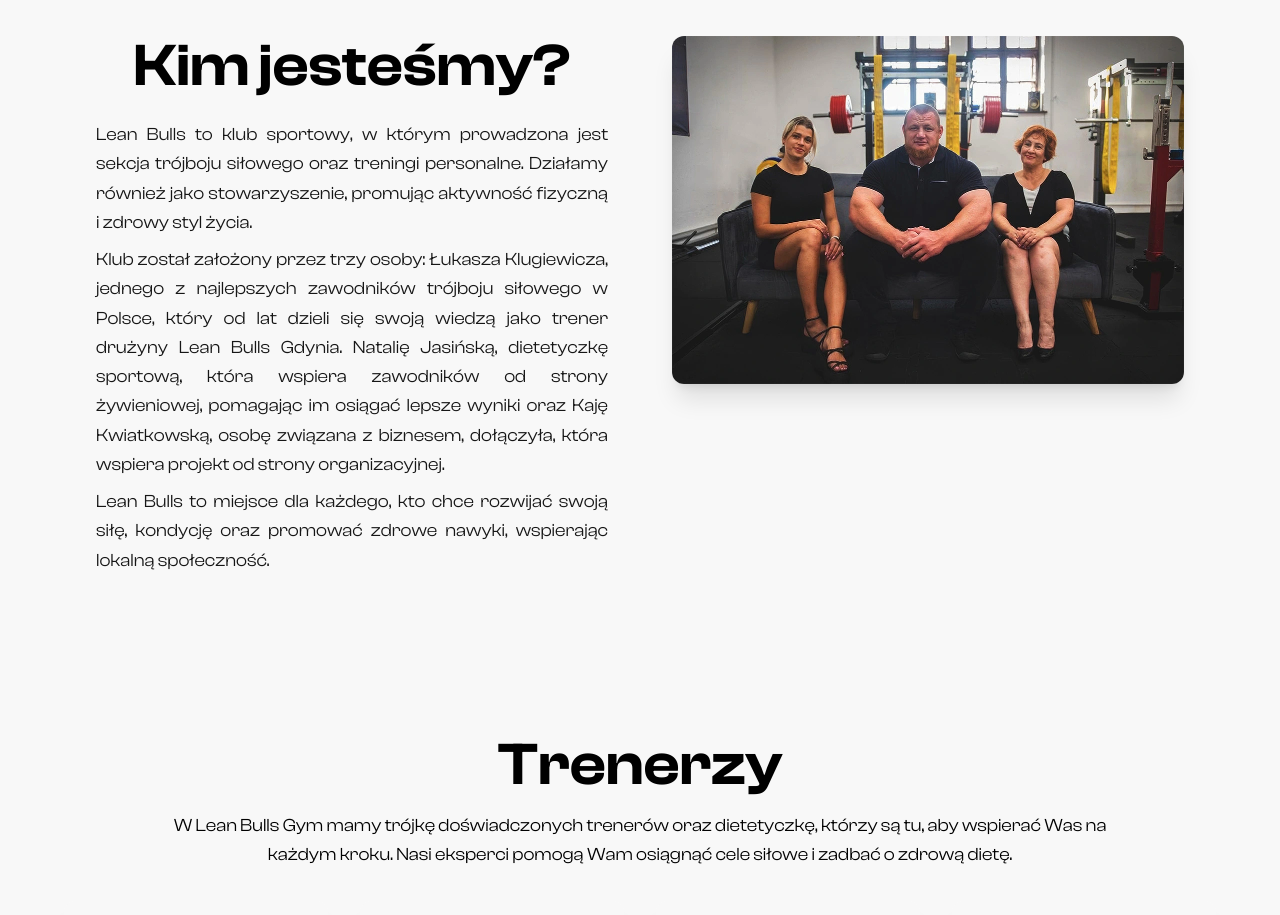
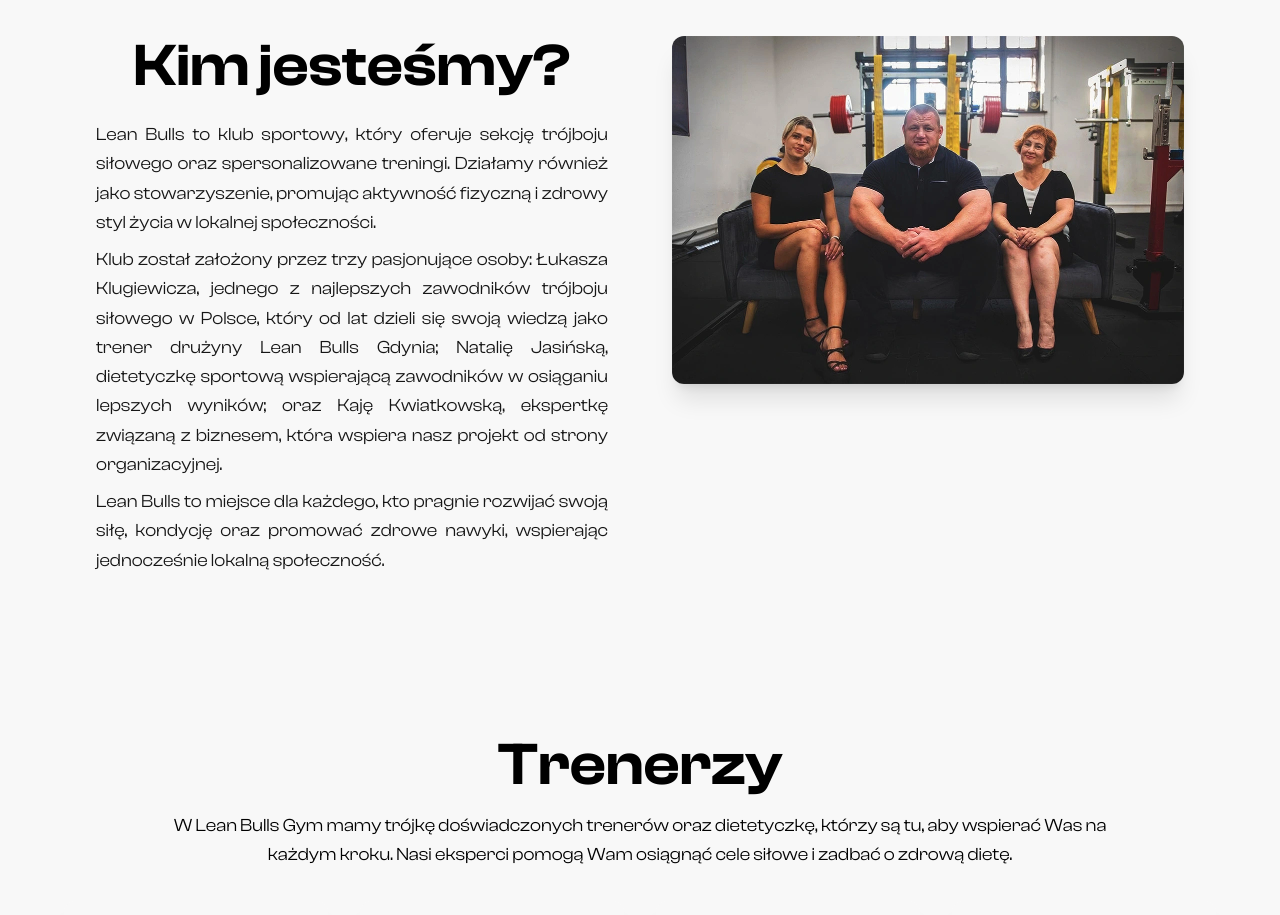
Before and after one commit to 66HEX/lean-bulls-gym, a React (Vite) app: page / in a window 1280 px wide. Shown: the part 860-1775 px from the top of the page. Built offline with nearby package versions, Linux system fonts and the light colour scheme.

Commit message:
Update AboutSection.tsx

```diff
--- a/src/components/AboutSection/AboutSection.tsx
+++ b/src/components/AboutSection/AboutSection.tsx
@@ -13,13 +13,18 @@
                         Kim jesteśmy?
                     </h2>
                     <p className="text-justify text-hexblack font-ClashDisplay text-lg leading-relaxed">
-                        Lean Bulls to klub sportowy, w którym prowadzona jest sekcja trójboju siłowego oraz treningi personalne. Działamy również jako stowarzyszenie, promując aktywność fizyczną i zdrowy styl życia.
+                        Lean Bulls to klub sportowy, który oferuje sekcję trójboju siłowego oraz spersonalizowane treningi. Działamy również jako stowarzyszenie, promując aktywność fizyczną i zdrowy styl życia w lokalnej społeczności.
                     </p>
                     <p className="text-justify text-hexblack font-ClashDisplay text-lg leading-relaxed">
-                        Klub został założony przez trzy osoby: Łukasza Klugiewicza, jednego z najlepszych zawodników trójboju siłowego w Polsce, który od lat dzieli się swoją wiedzą jako trener drużyny Lean Bulls Gdynia. Natalię Jasińską, dietetyczkę sportową, która wspiera zawodników od strony żywieniowej, pomagając im osiągać lepsze wyniki oraz Kaję Kwiatkowską, osobę związana z biznesem, dołączyła, która wspiera projekt od strony organizacyjnej.
+                        Klub został założony przez trzy pasjonujące osoby: Łukasza Klugiewicza, jednego z najlepszych
+                        zawodników trójboju siłowego w Polsce, który od lat dzieli się swoją wiedzą jako trener drużyny
+                        Lean Bulls Gdynia; Natalię Jasińską, dietetyczkę sportową wspierającą zawodników w osiąganiu
+                        lepszych wyników; oraz Kaję Kwiatkowską, ekspertkę związaną z biznesem, która wspiera nasz
+                        projekt od strony organizacyjnej.
                     </p>
                     <p className="text-justify text-hexblack font-ClashDisplay text-lg leading-relaxed">
-                        Lean Bulls to miejsce dla każdego, kto chce rozwijać swoją siłę, kondycję oraz promować zdrowe nawyki, wspierając lokalną społeczność.
+                        Lean Bulls to miejsce dla każdego, kto pragnie rozwijać swoją siłę, kondycję oraz promować
+                        zdrowe nawyki, wspierając jednocześnie lokalną społeczność.
                     </p>
                 </div>
                 <div className="h-full xl:w-1/2 p-4 md:p-8 flex items-start justify-start order-1 xl:order-2">
```
